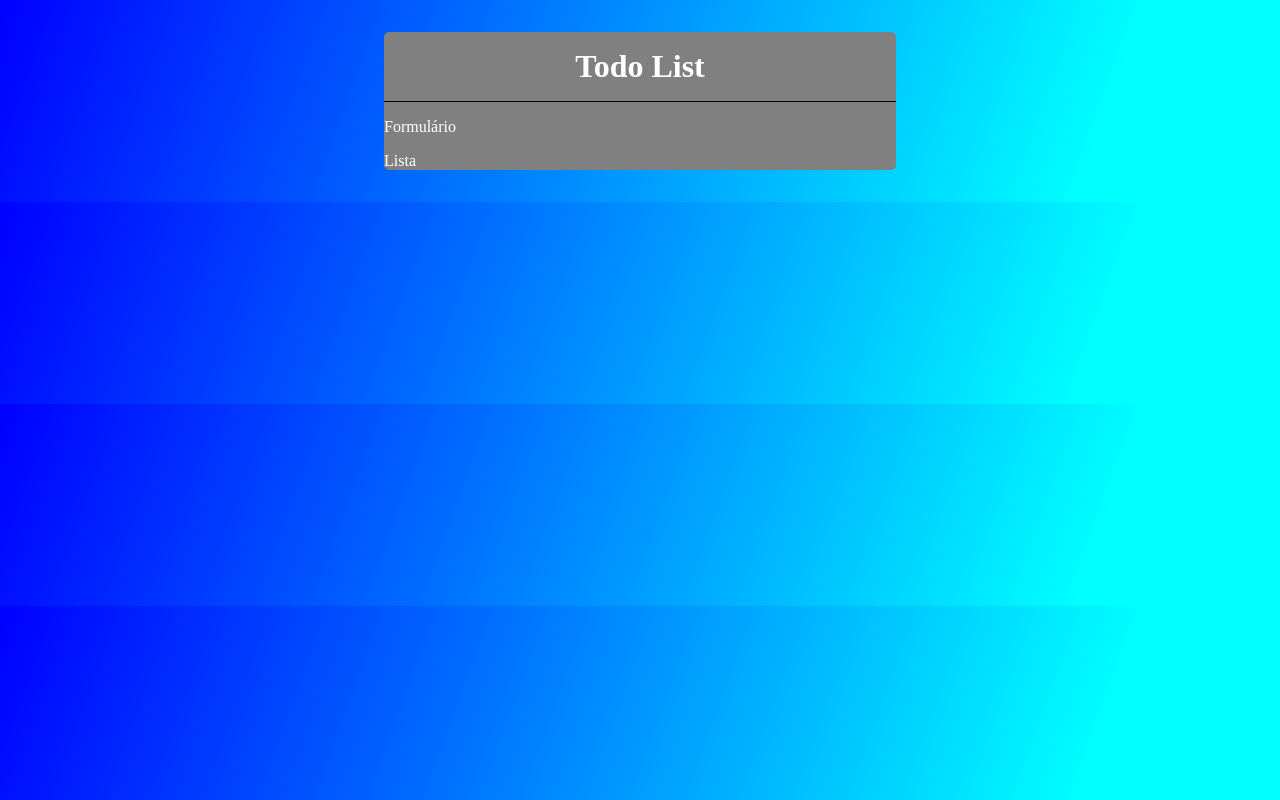
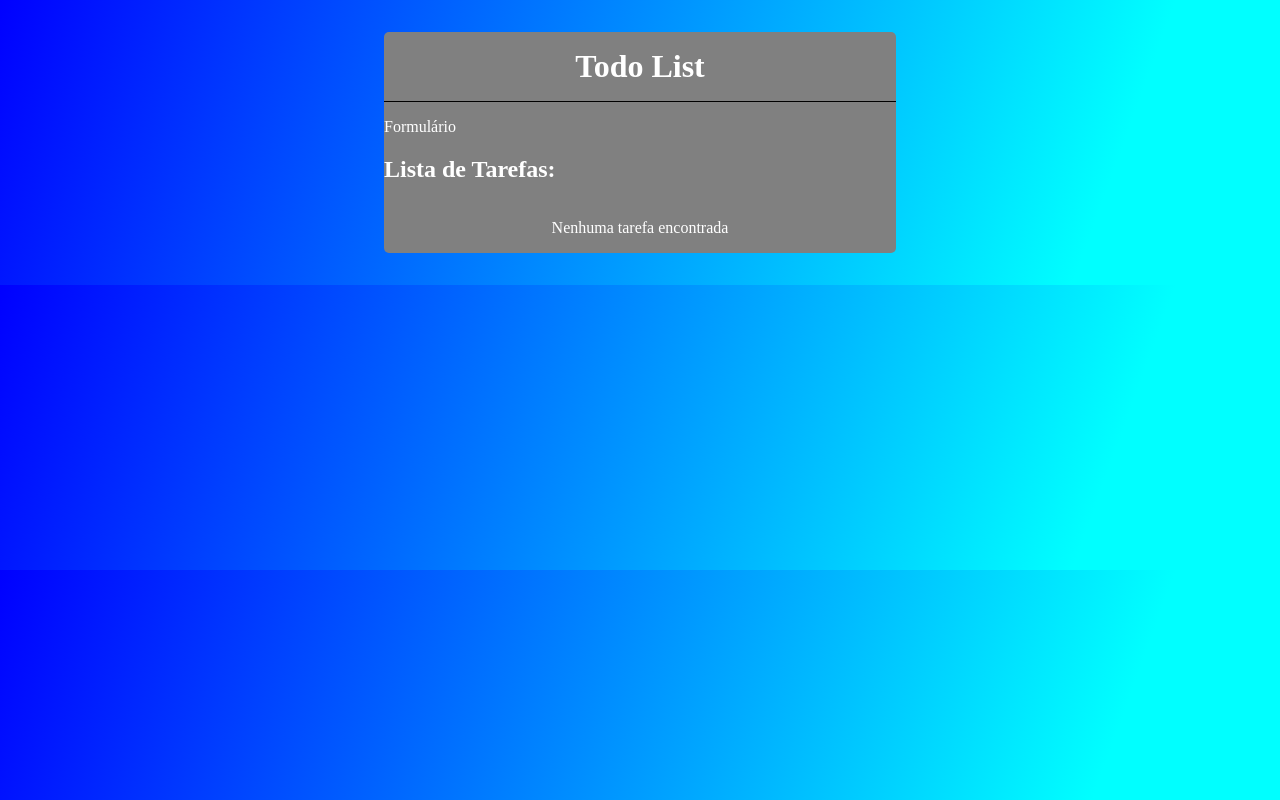
Before and after one commit to IgorBVieira/todo-app, a React (Create React App) app: page / in a window 1280 px wide. Built offline with nearby package versions, Linux system fonts and the light colour scheme.

Commit message:
add some content if dont have any content

```diff
--- a/src/App.css
+++ b/src/App.css
@@ -15,3 +15,8 @@
 .todo-header h1 {
     margin: 0;
 }
+
+.empty-todo {
+    text-align: center;
+    padding: 1em;
+}
--- a/src/App.js
+++ b/src/App.js
@@ -20,7 +20,8 @@ function App() {
         <p>Formulário</p>
       </div>
       <div className="list-todo">
-        <p>Lista</p>
+        <h2>Lista de Tarefas:</h2>
+        {todos.length === 0 && <div className="empty-todo">Nenhuma tarefa encontrada</div>}
       </div>
     </div>
   );
```
